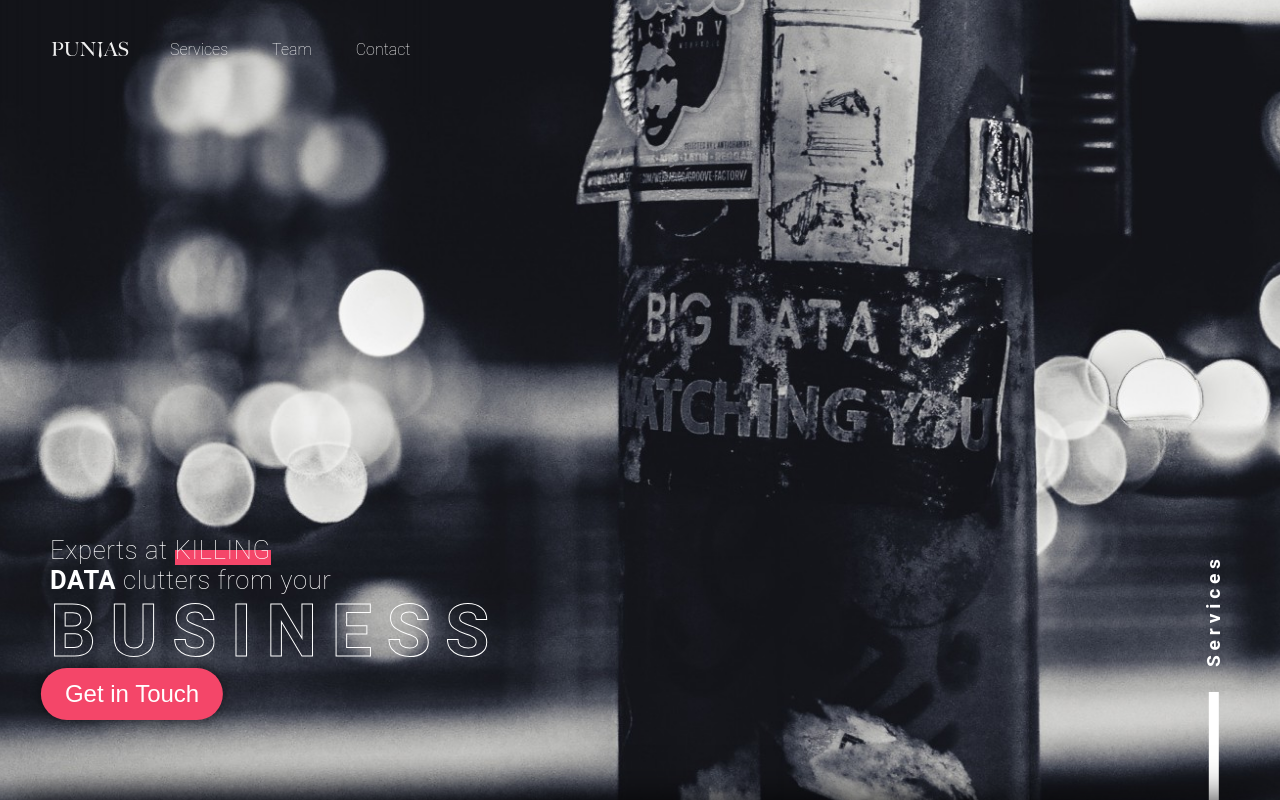
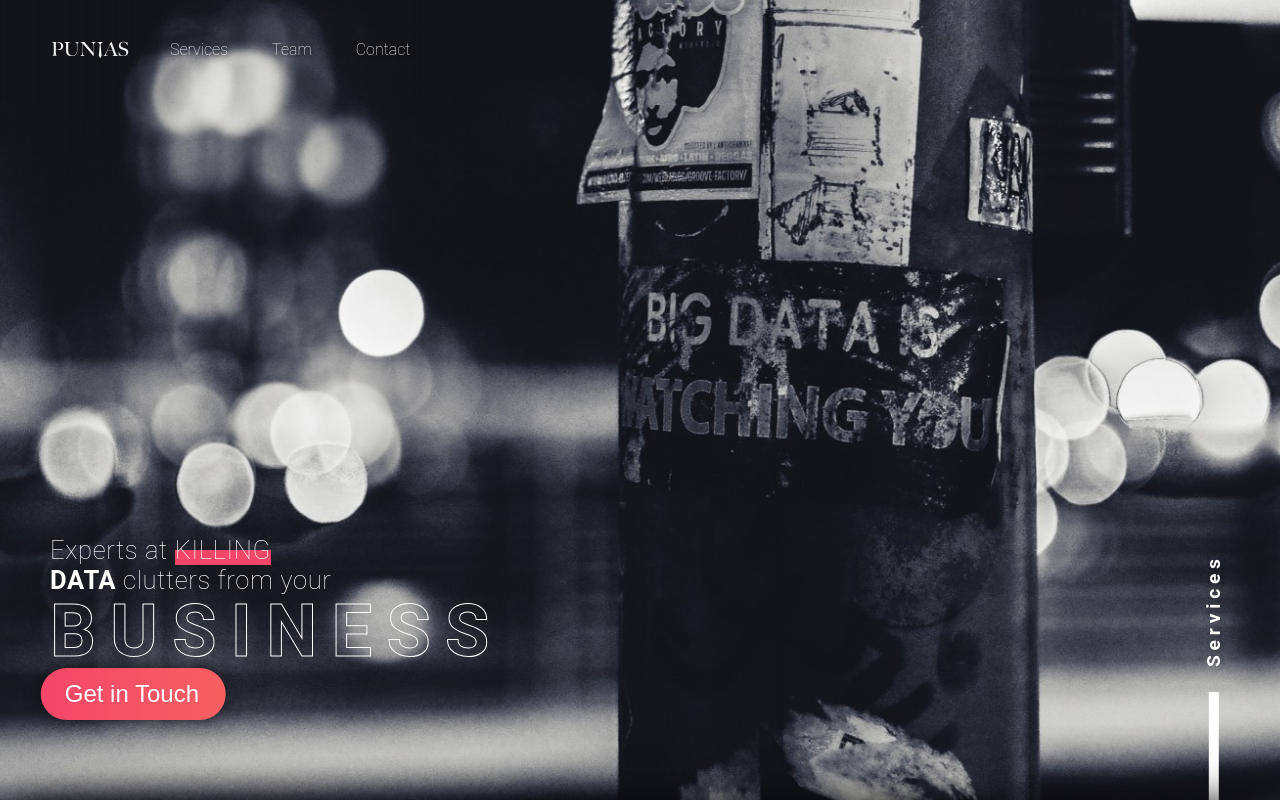
Before and after one commit to harrypunia/Punias_Gulp, a website: page app/index.html in a window 1280 px wide. Shown: the top 800 px of the page. Drawn offline with Linux system fonts and the light colour scheme.

Commit message:
Minor update: -Header button visibility improvement. -Get in touch button animation and gradient.

```diff
--- a/app/assets/styles/modules/_button.css
+++ b/app/assets/styles/modules/_button.css
@@ -1,40 +1,60 @@
 .button {
-
+    /*Sizes & Features*/
     &--medium {
+        position: relative;
         cursor: pointer;
         box-shadow: 0 0 20px -5px black;
         font-size: 1.5rem;
         padding: .5em 1em;
-        border-radius: 2em;
+        border-radius: 5em;
         transition: transform .2s ease-in, box-shadow .2s ease-in;
+        background-color: transparent;
 
-        &--extra::after {
-            position: absolute;
+        &:hover {
+            /*            background-color: transparent;*/
+            box-shadow: none;
+            transform: scale(.95) translateX(-5%);
+            transition: transform .2s ease-out, box-shadow .2s ease-out;
+        }
+
+        &:active {
+            transform: scale(.925) translateX(-5%);
+        }
+    }
+
+    &--add-now {
+        &:after {
+            position: relative;
             content: ' now';
             opacity: 0;
-            margin-left: -20px;
+            margin-left: -2em;
             transition: opacity .2s ease-in, margin-left .2s ease-in;
         }
 
-        &--extra:hover::after {
+        &:hover:after {
+            position: relative;
             opacity: 1;
-            margin-left: 10px;
+            margin-left: 0;
             transition: opacity .2s ease-out, margin-left .2s ease-out;
         }
     }
 
-    &--medium:hover {
-        background: transparent;
-        box-shadow: none;
-        transform: scale(.95) translateX(-5%);
-        transition: transform .2s ease-out, box-shadow .2s ease-out, background .2s ease-out, color .2s ease-out;
+    /*Colors*/
+    &__color {
+        &--red {
+            background-color: $mainRed;
+            color: white;
+        }
+
+        &--gradient {
+            background-image: linear-gradient(to right, $mainRed, $mainOrange);
+            background-size: 200% 100%;
+            animation: buttonSpan 5s ease-in-out infinite;
+            color: white;
+        }
     }
 
-    &--red {
-        background: $mainRed;
-        color: white;
-    }
-
+    /*Other*/
     &--l-margin-correction {
         transform: translateX(-5%);
     }
--- a/app/assets/styles/modules/_header.css
+++ b/app/assets/styles/modules/_header.css
@@ -23,6 +23,7 @@
             font-size: 1rem;
             font-family: 'Roboto', sans-serif;
             font-weight: 100;
+            text-shadow: 1px 1px 5px black;
         }
     }
 }
--- a/app/assets/styles/modules/_hero.css
+++ b/app/assets/styles/modules/_hero.css
@@ -57,7 +57,7 @@
                     transform: translate(-110%, 50%);
                     width: 250px;
                     height: 10px;
-                    background: White;
+                    background-color: White;
                     transition: transform .2s ease-in;
                 }
             }
--- a/app/assets/styles/style.css
+++ b/app/assets/styles/style.css
@@ -3,6 +3,7 @@
 @import 'base/_global';
 @import 'base/_fonts';
 @import 'base/_mixins';
+@import 'base/_animations';
 @import 'modules/_wrapper';
 @import 'modules/_text-hover';
 @import 'modules/_button';
--- a/app/index.html
+++ b/app/index.html
@@ -16,9 +16,9 @@
         </a>
             <nav class="header__navigation text-hover">
                 <ul class="Rob">
-                    <li><a class="dark-text" href="#wel">Services</a></li>
-                    <li><a class="dark-text" href="in-progress.html">Team</a></li>
-                    <li><a class="dark-text" href="in-progress.html">Contact</a></li>
+                    <li><a class="dark-text">Services</a></li>
+                    <li><a class="dark-text">Team</a></li>
+                    <li><a class="dark-text">Contact</a></li>
                 </ul>
             </nav>
         </div>
@@ -31,7 +31,7 @@
         <div class="wrapper">
             <div class="hero__text">
                 <h1 class="hero__text__heading">Experts at <span class="text-hover--vertical">KILLING</span><br /><strong>DATA</strong> clutters from your<br /><strong class="hero__text__heading--hollow hero__text__heading--large">BUSINESS</strong></h1>
-                <button class="button--red button--medium button--medium--extra button--l-margin-correction">Get in Touch</button>
+                <button class="button--medium button__color--gradient button--add-now button--l-margin-correction">Get in Touch</button>
                 <h2 class="hero__text__subheading hero__text__subheading--rotate">Services</h2>
             </div>
         </div>
--- a/app/temp/styles/style.css
+++ b/app/temp/styles/style.css
@@ -157,6 +157,28 @@ button:focus {
     url('../../assets/fonts/raleway-thin-webfont.ttf') format('truetype');
     font-weight: 200;
 }
+@-webkit-keyframes buttonSpan {
+    0% {
+        background-position: left center;
+    }
+    50% {
+        background-position: right center;
+    }
+    100% {
+        background-position: left center;
+    }
+}
+@keyframes buttonSpan {
+    0% {
+        background-position: left center;
+    }
+    50% {
+        background-position: right center;
+    }
+    100% {
+        background-position: left center;
+    }
+}
 .wrapper {
     width: 100vw;
     padding: 25px 50px;
@@ -186,41 +208,58 @@ button:focus {
             background-position: center center;
             transition: background-size .2s ease-out, background-position .2s ease-out;
         }
+/*Sizes & Features*/
 .button--medium {
+        position: relative;
         cursor: pointer;
         box-shadow: 0 0 20px -5px black;
         font-size: 1.5rem;
         padding: .5em 1em;
-        border-radius: 2em;
+        border-radius: 5em;
         transition: box-shadow .2s ease-in, -webkit-transform .2s ease-in;
         transition: transform .2s ease-in, box-shadow .2s ease-in;
         transition: transform .2s ease-in, box-shadow .2s ease-in, -webkit-transform .2s ease-in;
+        background-color: transparent;
     }
-.button--medium--extra::after {
-            position: absolute;
+.button--medium:hover {
+            /*            background-color: transparent;*/
+            box-shadow: none;
+            -webkit-transform: scale(.95) translateX(-5%);
+                    transform: scale(.95) translateX(-5%);
+            transition: box-shadow .2s ease-out, -webkit-transform .2s ease-out;
+            transition: transform .2s ease-out, box-shadow .2s ease-out;
+            transition: transform .2s ease-out, box-shadow .2s ease-out, -webkit-transform .2s ease-out;
+        }
+.button--medium:active {
+            -webkit-transform: scale(.925) translateX(-5%);
+                    transform: scale(.925) translateX(-5%);
+        }
+.button--add-now:after {
+            position: relative;
             content: ' now';
             opacity: 0;
-            margin-left: -20px;
+            margin-left: -2em;
             transition: opacity .2s ease-in, margin-left .2s ease-in;
         }
-.button--medium--extra:hover::after {
+.button--add-now:hover:after {
+            position: relative;
             opacity: 1;
-            margin-left: 10px;
+            margin-left: 0;
             transition: opacity .2s ease-out, margin-left .2s ease-out;
         }
-.button--medium:hover {
-        background: transparent;
-        box-shadow: none;
-        -webkit-transform: scale(.95) translateX(-5%);
-                transform: scale(.95) translateX(-5%);
-        transition: box-shadow .2s ease-out, background .2s ease-out, color .2s ease-out, -webkit-transform .2s ease-out;
-        transition: transform .2s ease-out, box-shadow .2s ease-out, background .2s ease-out, color .2s ease-out;
-        transition: transform .2s ease-out, box-shadow .2s ease-out, background .2s ease-out, color .2s ease-out, -webkit-transform .2s ease-out;
-    }
-.button--red {
-        background: #f44669;
-        color: white;
-    }
+/*Colors*/
+.button__color--red {
+            background-color: #f44669;
+            color: white;
+        }
+.button__color--gradient {
+            background-image: linear-gradient(to right, #f44669, #f97a59);
+            background-size: 200% 100%;
+            -webkit-animation: buttonSpan 5s ease-in-out infinite;
+                    animation: buttonSpan 5s ease-in-out infinite;
+            color: white;
+        }
+/*Other*/
 .button--l-margin-correction {
         -webkit-transform: translateX(-5%);
                 transform: translateX(-5%);
@@ -252,6 +291,7 @@ button:focus {
             font-size: 1rem;
             font-family: 'Roboto', sans-serif;
             font-weight: 100;
+            text-shadow: 1px 1px 5px black;
         }
 .hero {
     position: fixed;
@@ -313,7 +353,7 @@ button:focus {
                             transform: translate(-110%, 50%);
                     width: 250px;
                     height: 10px;
-                    background: White;
+                    background-color: White;
                     transition: -webkit-transform .2s ease-in;
                     transition: transform .2s ease-in;
                     transition: transform .2s ease-in, -webkit-transform .2s ease-in;
```
Also changed, not shown: app/assets/styles/base/_animations.css (added, +11 -0 lines), 2 other files.
